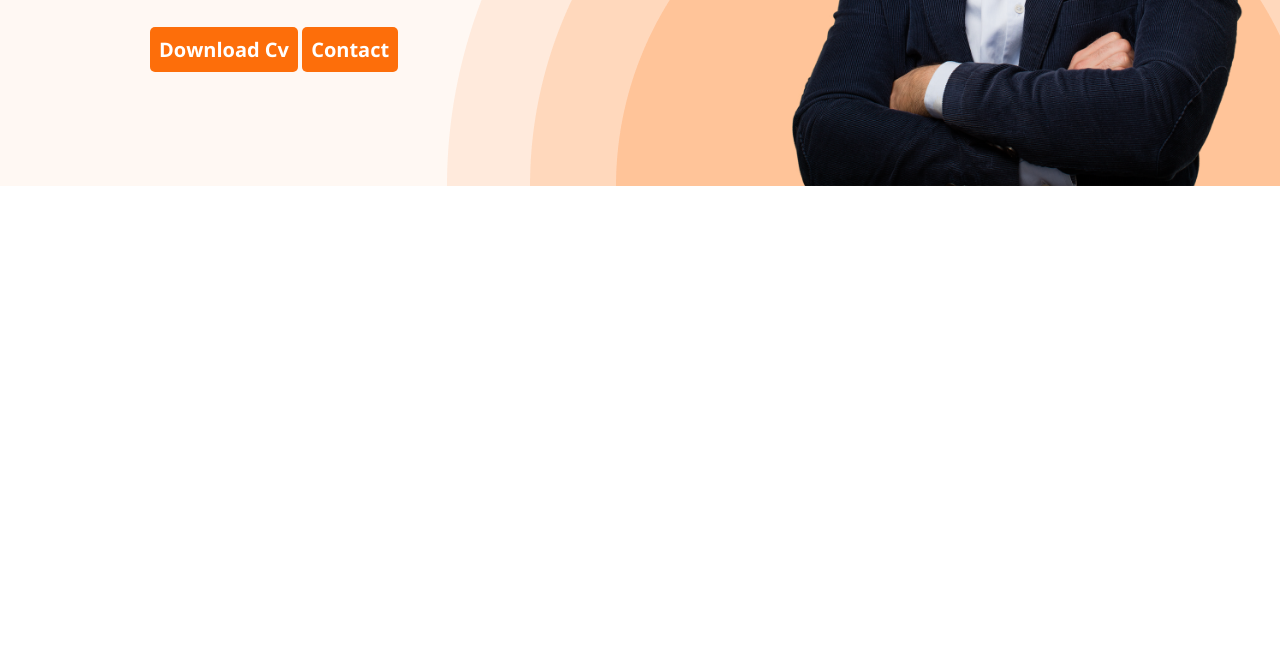
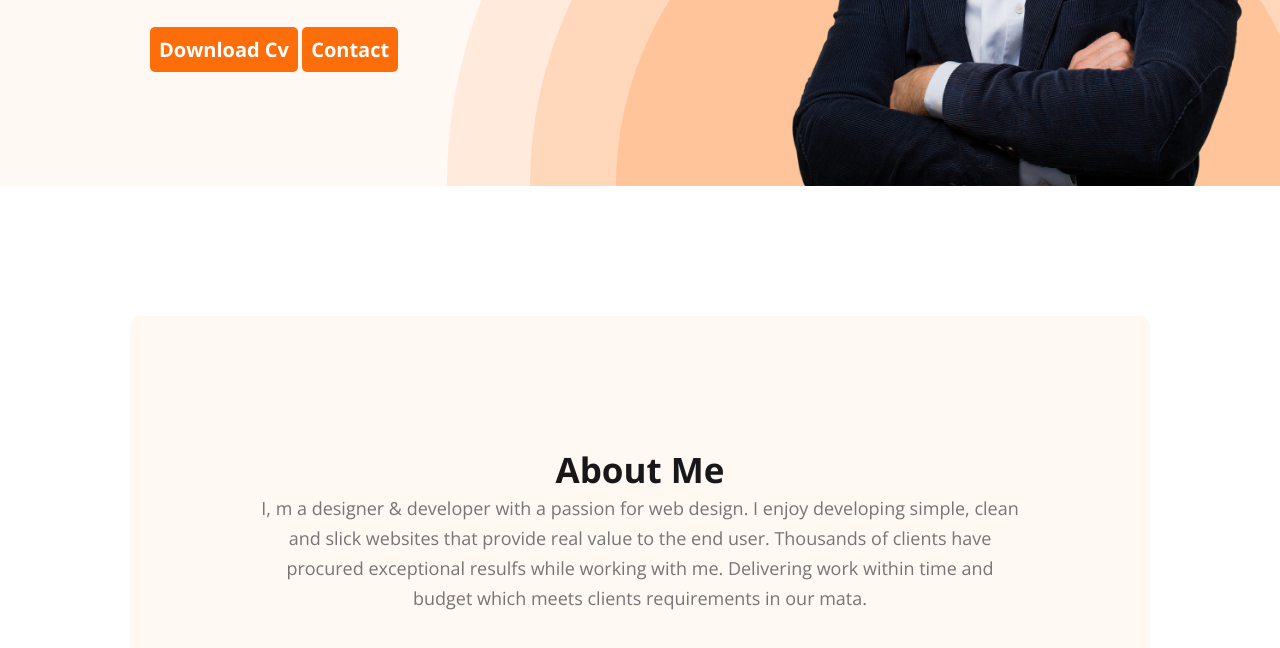
Before and after one commit to tamim6421/new-portfolio-repo, a plain HTML site: page index.html in a window 1280 px wide. Shown: the part 484-1132 px from the top of the page. Before the commit the page ends 800 px from the top, so only its background shows below. Drawn offline with nearby package versions, Linux system fonts and the light colour scheme.

Commit message:
about section created

```diff
--- a/index.css
+++ b/index.css
@@ -83,3 +83,24 @@ margin-bottom: 30px;
 .banner_conatant{
     max-width: 500px;
 }
+.about{
+    padding: 130px;
+    border-radius: 10px;
+    background: #FFF8F3;
+    margin: 130px;
+}
+
+.section_title{
+color:  #181818;
+text-align: center;
+font-size: 35px;
+font-weight: 700;
+
+}
+.section_description{
+    color:  #757575;
+    text-align: center;
+    font-size: 18px;
+    font-weight: 400;
+    line-height: 30px;
+}
--- a/index.html
+++ b/index.html
@@ -39,6 +39,10 @@
        </header>
 
        <main>
+        <section class="about">
+            <h3 class="section_title">About Me</h3>
+            <p class="section_description">I, m a designer & developer with a passion for web design. I enjoy developing simple, clean and slick websites that provide real value to the end user. Thousands of clients have procured exceptional resulfs while working with me. Delivering work within time and budget which meets clients requirements in our mata.</p>
+        </section>
 
        </main>
 
```
